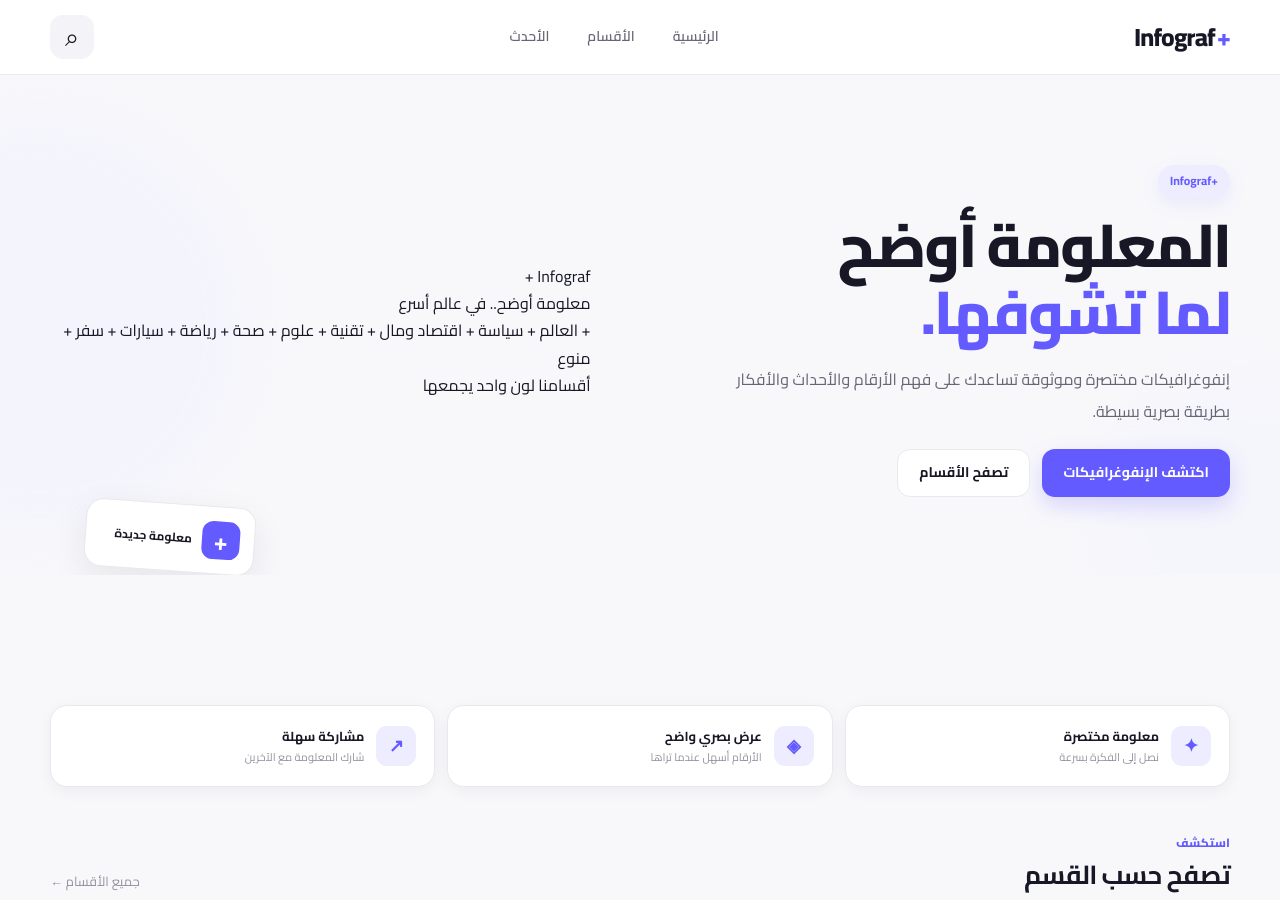
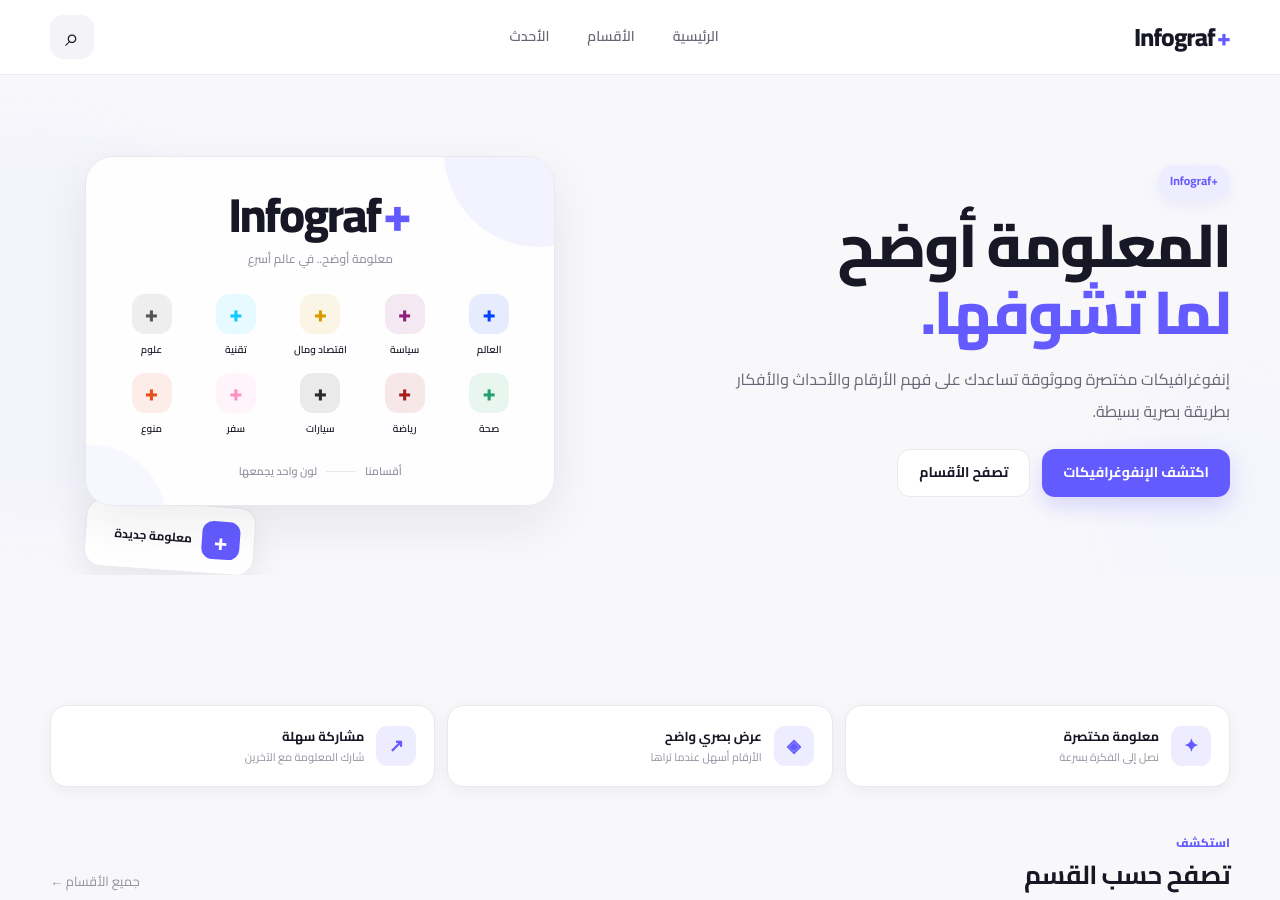
Before and after one commit to dilgash92/infograf-plus, a Jekyll site: the page built from index.html, in a window 1280 px wide and 900 px high. Built offline with Jekyll 4.4.1, drawn with Linux system fonts in a browser that asks for light colours.

Commit message:
Update homepage.css

```diff
--- a/assets/css/homepage.css
+++ b/assets/css/homepage.css
@@ -52,3 +52,249 @@
 .featured-carousel-arrow:focus-visible,.featured-carousel-dot:focus-visible{outline:3px solid var(--accent);outline-offset:3px}
 @media (max-width:950px){.featured-item{flex-basis:calc((100% - 18px)/2)}}
 @media (max-width:700px){.featured-section{width:calc(100% - 28px);padding-bottom:42px}.featured-carousel{grid-template-columns:34px minmax(0,1fr) 34px;gap:5px}.featured-carousel-arrow{width:34px;height:34px;font-size:15px}.featured-carousel-track{gap:14px}.featured-item{flex-basis:100%}.featured-item .infographic-image-link{aspect-ratio:4/3}.featured-item .infographic-card-content{padding:16px}.featured-label{font-size:10px}}
+/* =========================================================
+   Infograf+ Identity Card
+   Homepage hero visual
+   ========================================================= */
+
+.infograf-identity {
+  display: flex;
+  align-items: center;
+  justify-content: center;
+  min-height: 300px;
+}
+
+.identity-card {
+  position: relative;
+  width: min(470px, 94%);
+  padding: 30px 28px 24px;
+  background: rgba(255, 255, 255, 0.92);
+  border: 1px solid var(--border);
+  border-radius: 28px;
+  box-shadow: 0 18px 50px rgba(20, 20, 40, 0.08);
+  overflow: hidden;
+}
+
+.identity-card::before {
+  content: "";
+  position: absolute;
+  width: 190px;
+  height: 190px;
+  top: -100px;
+  right: -80px;
+  border-radius: 50%;
+  background: var(--accent-light);
+  opacity: 0.65;
+  pointer-events: none;
+}
+
+.identity-card::after {
+  content: "";
+  position: absolute;
+  width: 150px;
+  height: 150px;
+  bottom: -90px;
+  left: -70px;
+  border-radius: 50%;
+  background: var(--accent-light);
+  opacity: 0.45;
+  pointer-events: none;
+}
+
+.identity-header {
+  position: relative;
+  z-index: 2;
+  text-align: center;
+  margin-bottom: 25px;
+}
+
+.identity-logo {
+  direction: ltr;
+  display: inline-flex;
+  align-items: baseline;
+  justify-content: center;
+  line-height: 1;
+}
+
+.identity-brand-name {
+  color: var(--text);
+  font-size: clamp(34px, 5vw, 48px);
+  font-weight: 800;
+  letter-spacing: -2px;
+}
+
+.identity-brand-plus {
+  margin-left: 3px;
+  color: var(--accent);
+  font-size: clamp(38px, 5.5vw, 52px);
+  font-weight: 800;
+  line-height: 1;
+}
+
+.identity-tagline {
+  display: block;
+  margin-top: 9px;
+  color: var(--text-light);
+  font-size: 12px;
+  font-weight: 500;
+}
+
+.identity-categories {
+  position: relative;
+  z-index: 2;
+  display: grid;
+  grid-template-columns: repeat(5, 1fr);
+  gap: 15px 10px;
+  direction: rtl;
+}
+
+.identity-category {
+  display: flex;
+  flex-direction: column;
+  align-items: center;
+  justify-content: center;
+  gap: 7px;
+  min-width: 0;
+  color: var(--text);
+  text-decoration: none;
+  font-size: 10px;
+  font-weight: 600;
+  transition: transform 0.2s ease;
+}
+
+.identity-category:hover {
+  transform: translateY(-3px);
+}
+
+.identity-plus {
+  width: 40px;
+  height: 40px;
+  display: grid;
+  place-items: center;
+  border-radius: 13px;
+  background: color-mix(in srgb, currentColor 10%, white);
+  font-size: 24px;
+  font-weight: 800;
+  line-height: 1;
+}
+
+.identity-world {
+  color: #0043F7;
+}
+
+.identity-politics {
+  color: #921E7A;
+}
+
+.identity-economy {
+  color: #D99A00;
+}
+
+.identity-tech {
+  color: #13CBFF;
+}
+
+.identity-science {
+  color: #555555;
+}
+
+.identity-health {
+  color: #22A06B;
+}
+
+.identity-sport {
+  color: #A71C1C;
+}
+
+.identity-cars {
+  color: #2A2A2D;
+}
+
+.identity-travel {
+  color: #FC8FC5;
+}
+
+.identity-misc {
+  color: #E74F1B;
+}
+
+.identity-footer {
+  position: relative;
+  z-index: 2;
+  display: flex;
+  align-items: center;
+  justify-content: center;
+  gap: 9px;
+  margin-top: 25px;
+  color: var(--text-light);
+  font-size: 11px;
+  font-weight: 600;
+}
+
+.identity-footer-line {
+  width: 30px;
+  height: 1px;
+  background: var(--border);
+}
+
+
+/* =========================================================
+   Mobile
+   ========================================================= */
+
+@media (max-width: 700px) {
+
+  .infograf-identity {
+    min-height: 245px;
+  }
+
+  .identity-card {
+    width: 94%;
+    padding: 24px 14px 20px;
+    border-radius: 23px;
+  }
+
+  .identity-header {
+    margin-bottom: 20px;
+  }
+
+  .identity-brand-name {
+    font-size: 34px;
+    letter-spacing: -1.5px;
+  }
+
+  .identity-brand-plus {
+    font-size: 38px;
+  }
+
+  .identity-tagline {
+    margin-top: 7px;
+    font-size: 10px;
+  }
+
+  .identity-categories {
+    gap: 13px 4px;
+  }
+
+  .identity-plus {
+    width: 34px;
+    height: 34px;
+    border-radius: 11px;
+    font-size: 21px;
+  }
+
+  .identity-category {
+    gap: 5px;
+    font-size: 8px;
+  }
+
+  .identity-footer {
+    margin-top: 20px;
+    font-size: 9px;
+  }
+
+  .identity-footer-line {
+    width: 22px;
+  }
+
+}
```
